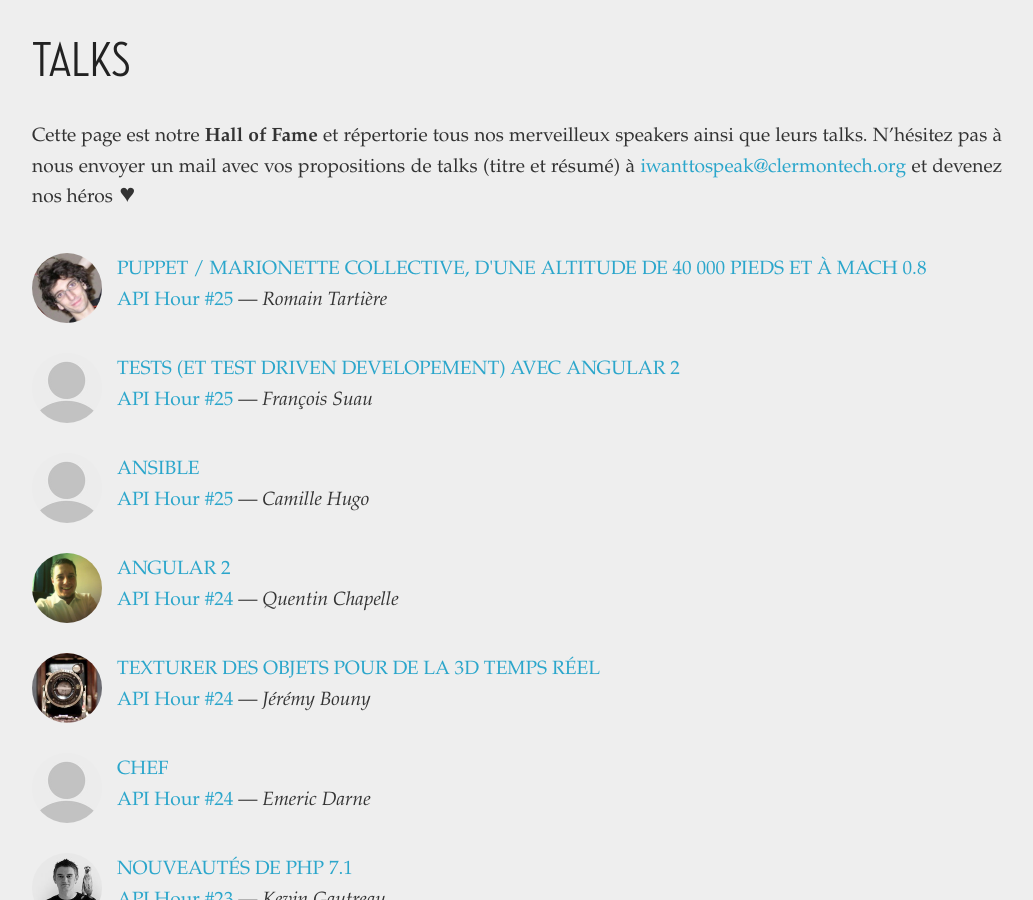
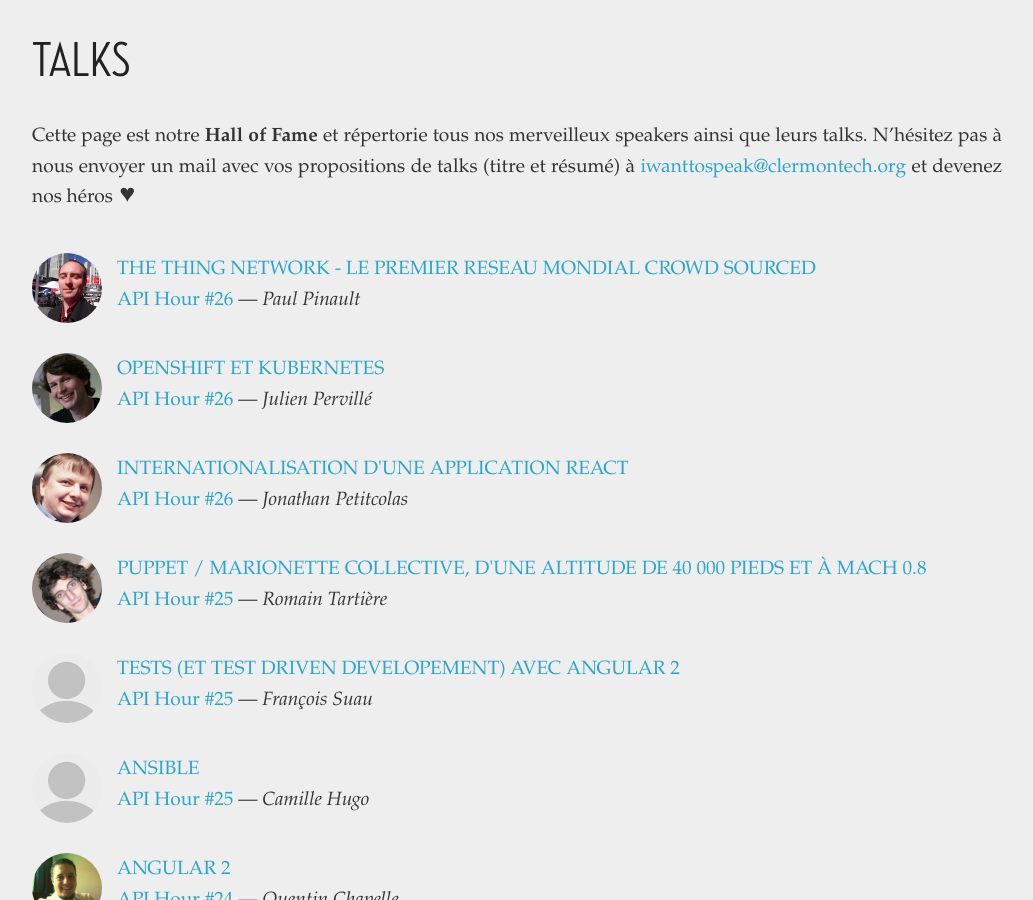
Before and after one commit to clermontech/clermontech.github.com, a Jekyll site: the page built from talks/index.md, in a window 1280 px wide and 900 px high, scrolled down 311 px. Shown: the whole window, without its empty margins (123-1156 px from the left). Built offline with Jekyll 4.4.1, drawn with Linux system fonts in a browser that asks for light colours.

Commit message:
add AH26 talks

```diff
--- /dev/null
+++ b/_posts/2017-04-02-jonathan-petitcolas-internationalisation-application-react.md
@@ -0,0 +1,29 @@
+---
+layout: talk
+categories: [ talks, api-hour-26 ]
+
+session_url: /api-hours/api-hour-26.html
+session_name: Clermont'ech API Hour &#35;26
+session_short_name: "&#35;26"
+
+author: Jonathan Petitcolas
+author_url: https://twitter.com/Sethpolma
+author_image: jonathan.jpeg
+
+slides_url: https://www.jonathan-petitcolas.com/talks/2017-03-27-i18n-w2h-r2t.html
+video:
+
+title: "Internationalisation d'une application React"
+---
+
+I18N A2C R3T
+
+Ce talk ne traitera pas de cryptographie, mais plutôt d'internationalisation (i18n)
+avec (a2c) React (r3t). Je vous parlerai de mon retour d'expérience sur la mise en
+place du multilingue sur le site d'Arte +7 grâce à Polyglot, la librairie dédiée de
+AirBnB.
+
+Vous apprendrez également pourquoi et comment créer un provider, de quoi briller en
+société. ;)
+
+[Transcript du talk](https://www.jonathan-petitcolas.com/2017/03/27/internationalizing-react-application-using-polyglot.html)
--- /dev/null
+++ b/_posts/2017-04-02-julien-perville-openshift-et-kubernetes.md
@@ -0,0 +1,22 @@
+---
+layout: talk
+categories: [ talks, api-hour-26 ]
+
+session_url: /api-hours/api-hour-26.html
+session_name: Clermont'ech API Hour &#35;26
+session_short_name: "&#35;26"
+
+author: Julien Pervillé
+author_url:
+author_image: jperville.jpg
+
+slides_url: https://www.slideshare.net/PerfectMemory/openshift-3-kubernetes
+video:
+
+title: "Openshift et Kubernetes"
+---
+
+Openshift est une plate-forme open-source créée par Redhat pour simplifier le
+déploiement et l'exploitation des applications web; la plate-forme réutilise les
+technologies Kubernetes (Google) et Docker en ajoutant des abstractions supplémentaires
+et une interface utilisateur agréable
--- /dev/null
+++ b/_posts/2017-04-02-paul-pinault-the-thing-network.md
@@ -0,0 +1,25 @@
+---
+layout: talk
+categories: [ talks, api-hour-26 ]
+
+session_url: /api-hours/api-hour-26.html
+session_name: Clermont'ech API Hour &#35;26
+session_short_name: "&#35;26"
+
+author: Paul Pinault
+author_url: https://twitter.com/disk_91
+author_image: paul.jpeg
+
+slides_url:
+video:
+
+title: "The Thing Network - le premier reseau mondial crowd sourced"
+---
+
+The Thing Network est une initiative qui ouvre a chacun la possibilité de connecter
+des objets a Internet via la technologie LoRaWan de façon gratuite en utilisant les
+antennes de la communauté. Avec deja plus de 1000 antennes actives dont 1 a
+Clermont-Ferrand il y a deja des utilisateurs partout. La force de l'open-source en fait,
+par ailleurs, l'une des plateforme IoT les plus évoluée qu'il faut absolument découvrir.
+Dans ce talk nous redirons 2 mots de ce qu'est LoRaWan et verrons ce qu'offre TTN ainsi
+que comment rapidement démarrer sur le reseau.
```
Also changed, not shown: _posts/2017-03-09-api-hour-26.md (+6 -0 lines), images/speaker-images/jonathan.jpeg (added), images/speaker-images/jperville.jpg (added).
